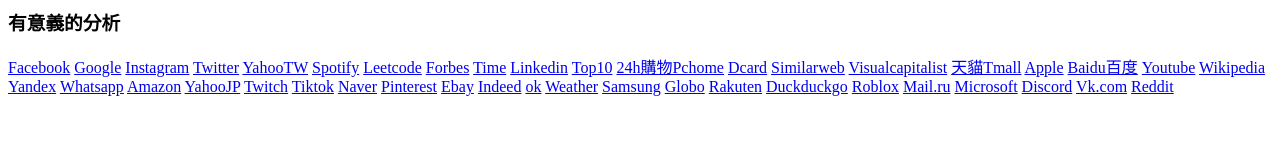
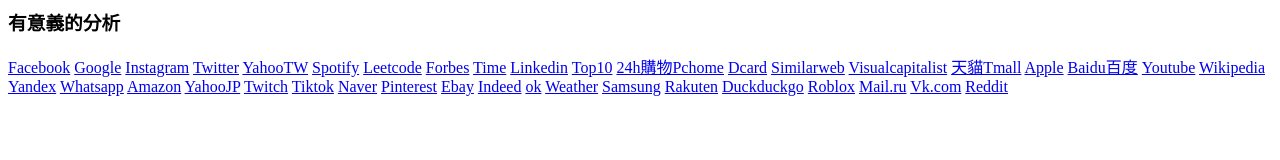
Before and after one commit to pann710/20210731, a plain HTML site: page index.html in a window 1280 px wide. Drawn offline with Linux system fonts and the light colour scheme.

Commit message:
Update index.html

```diff
--- a/index.html
+++ b/index.html
@@ -43,14 +43,13 @@
   <a href="https://weather.com/">Weather</a>
   <a href="https://www.samsung.com/">Samsung</a>
   <a href="https://www.bilibili.com/“>Bilibili</a>
-  <a href="https://www.globo.com/">Globo</a>
+
   <a href="https://www.rakuten.com.tw/">Rakuten</a>
   <a href="https://duckduckgo.com/">Duckduckgo</a>
   <a href="https://www.roblox.com/"> Roblox</a>
   <a href="https://mail.ru/">Mail.ru</a>
   <a href="https://www.netflix.com/tw/>Netflix</a>
-  <a href="https://www.microsoft.com/zh-tw/">Microsoft</a>
-  <a href="https://discord.com/">Discord</a>
+
   <a href="https://vk.com/join">Vk.com</a>
   <a href="https://www.reddit.com/"> Reddit</a>
 
```
